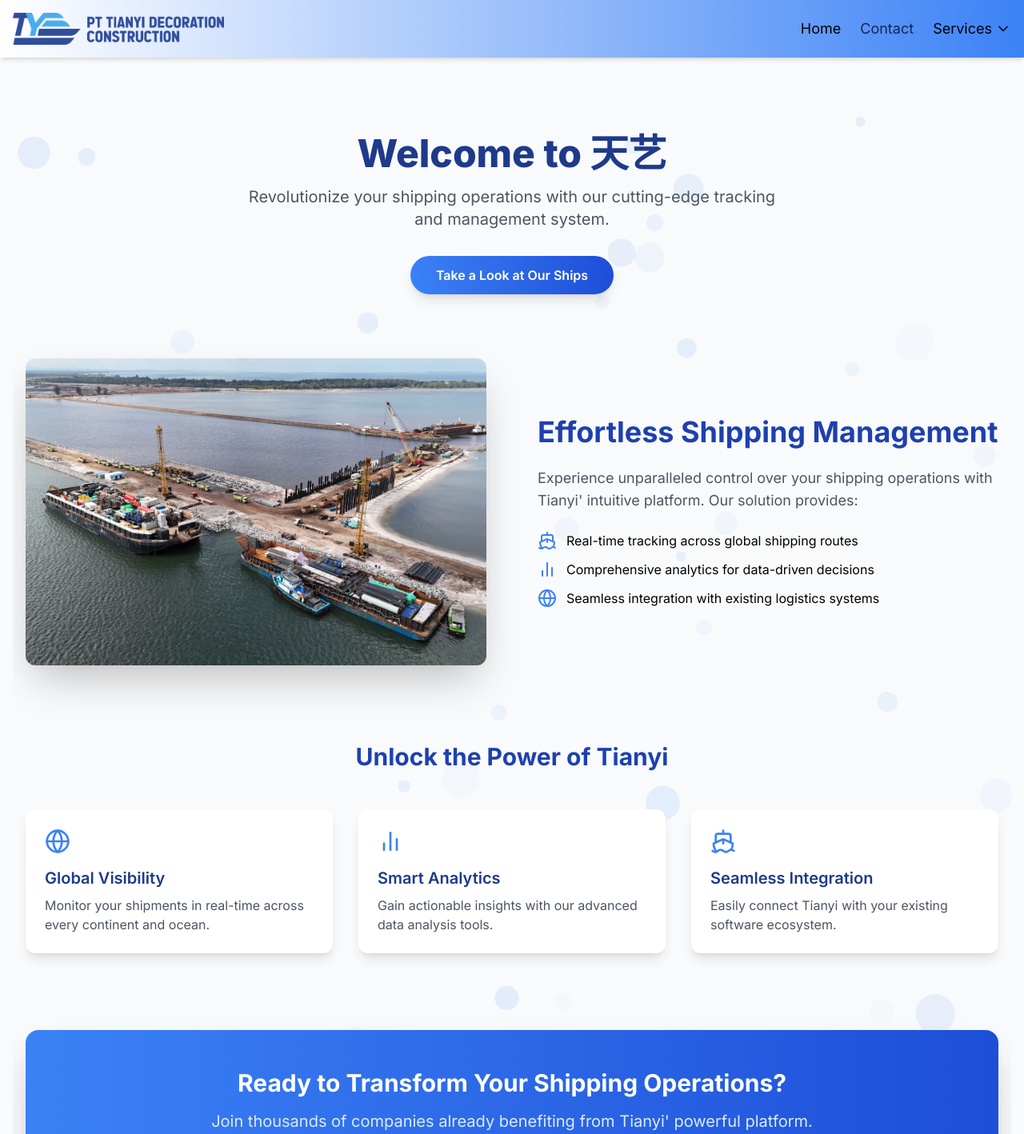
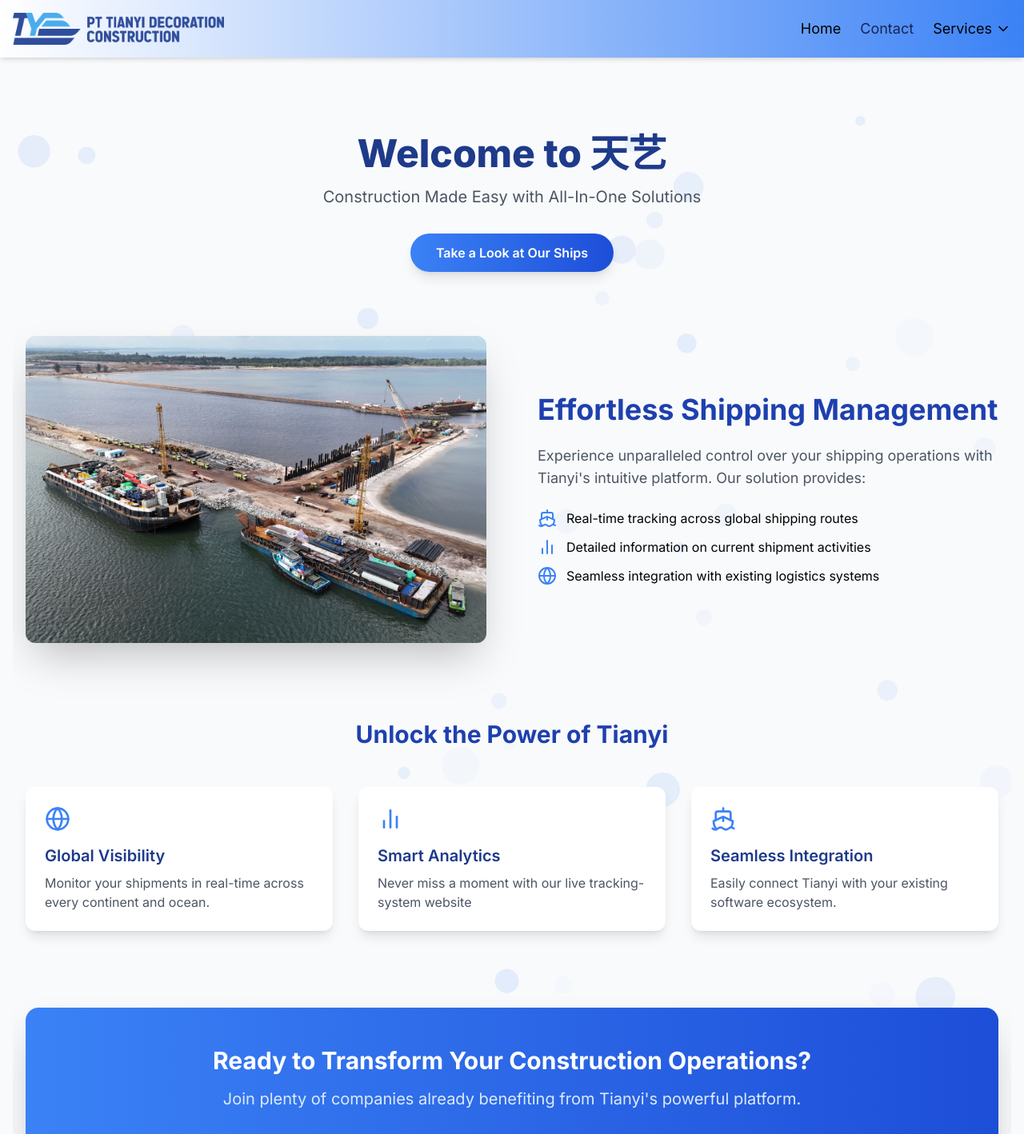
Before and after one commit to WinstonAlfred/Tianyi-User, a Next.js app: page / in a window 1280 px wide. Shown: the top 1418 px of the page at 80% size. Built offline with nearby package versions, Linux system fonts and the light colour scheme.

Commit message:
modified:   app/page.tsx

```diff
--- a/app/page.tsx
+++ b/app/page.tsx
@@ -4,7 +4,7 @@
 import Image from 'next/image'
 import Link from 'next/link'
 import { Ship, BarChart2, Globe } from 'lucide-react'
-import { motion, useScroll, useTransform } from 'framer-motion'
+import { motion } from 'framer-motion'
 
 interface Circle {
   x: number;
@@ -72,7 +72,7 @@
             Welcome to 天艺
           </h1>
           <p className="text-lg sm:text-xl text-gray-600 max-w-2xl mx-auto">
-            Revolutionize your shipping operations with our cutting-edge tracking and management system.
+            Construction Made Easy with All-In-One Solutions
           </p>
           <motion.div
             className="mt-8 space-y-4 sm:space-y-0 sm:space-x-4 flex flex-col sm:flex-row justify-center"
@@ -111,12 +111,12 @@
               Effortless Shipping Management
             </h2>
             <p className="text-base sm:text-lg text-gray-600">
-              Experience unparalleled control over your shipping operations with Tianyi&apos; intuitive platform. Our solution provides:
+              Experience unparalleled control over your shipping operations with Tianyi&apos;s intuitive platform. Our solution provides:
             </p>
             <ul className="space-y-3">
               {[
                 { Icon: Ship, text: "Real-time tracking across global shipping routes" },
-                { Icon: BarChart2, text: "Comprehensive analytics for data-driven decisions" },
+                { Icon: BarChart2, text: "Detailed information on current shipment activities" },
                 { Icon: Globe, text: "Seamless integration with existing logistics systems" }
               ].map((item, index) => (
                 <motion.li
@@ -148,7 +148,7 @@
               },
               {
                 title: 'Smart Analytics',
-                description: 'Gain actionable insights with our advanced data analysis tools.',
+                description: 'Never miss a moment with our live tracking-system website',
                 icon: <BarChart2 className="text-blue-500 mb-4" size={32} />
               },
               {
@@ -181,10 +181,10 @@
           className="text-center bg-gradient-to-r from-blue-500 to-blue-700 p-8 sm:p-12 rounded-2xl shadow-2xl"
         >
           <h2 className="text-2xl sm:text-3xl font-bold text-white mb-4">
-            Ready to Transform Your Shipping Operations?
+            Ready to Transform Your Construction Operations?
           </h2>
           <p className="text-lg sm:text-xl text-blue-100 mb-6 sm:mb-8">
-            Join thousands of companies already benefiting from Tianyi&apos; powerful platform.
+            Join plenty of companies already benefiting from Tianyi&apos;s powerful platform.
           </p>
           <motion.div
             whileHover={{ scale: 1.05 }}
```
